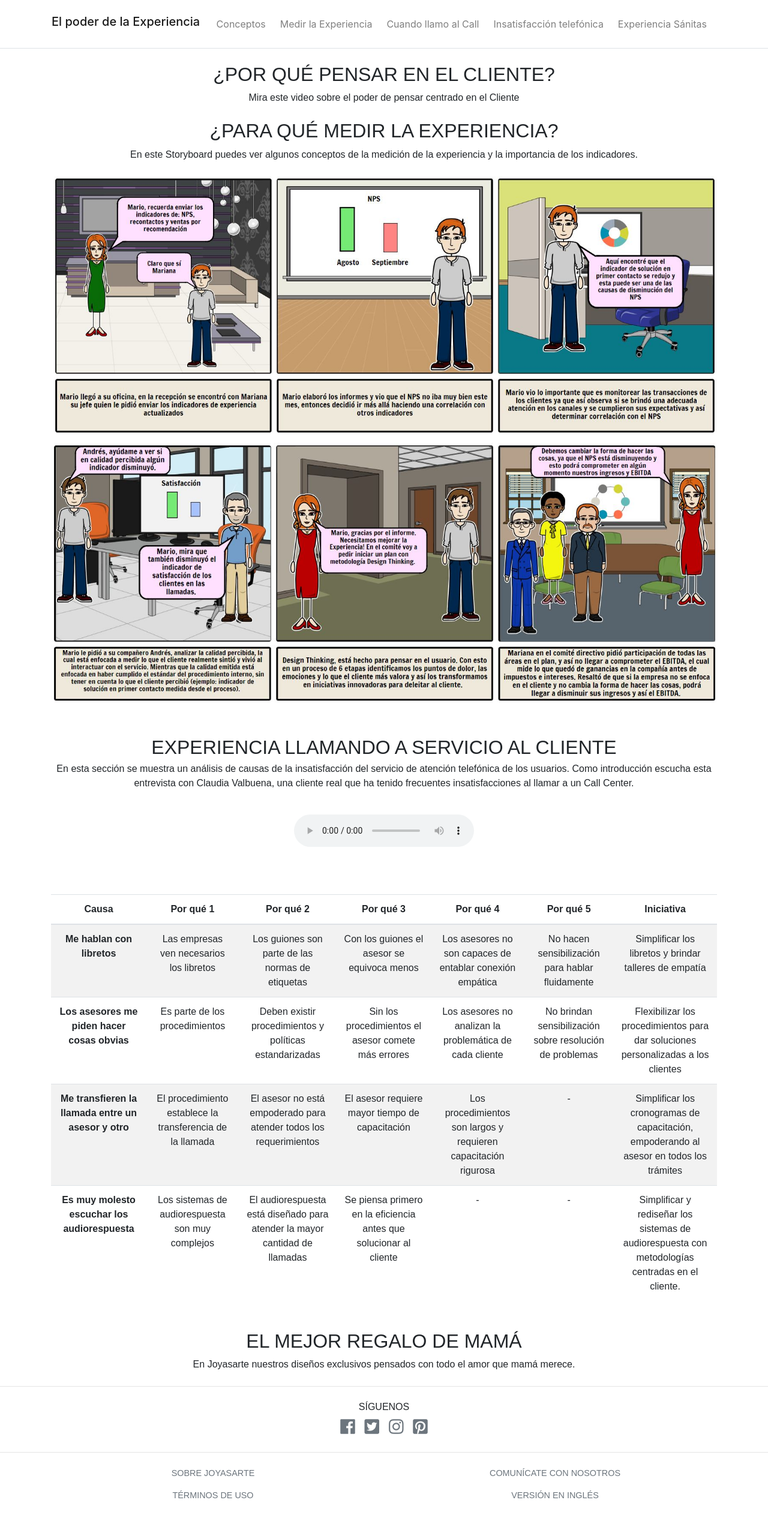
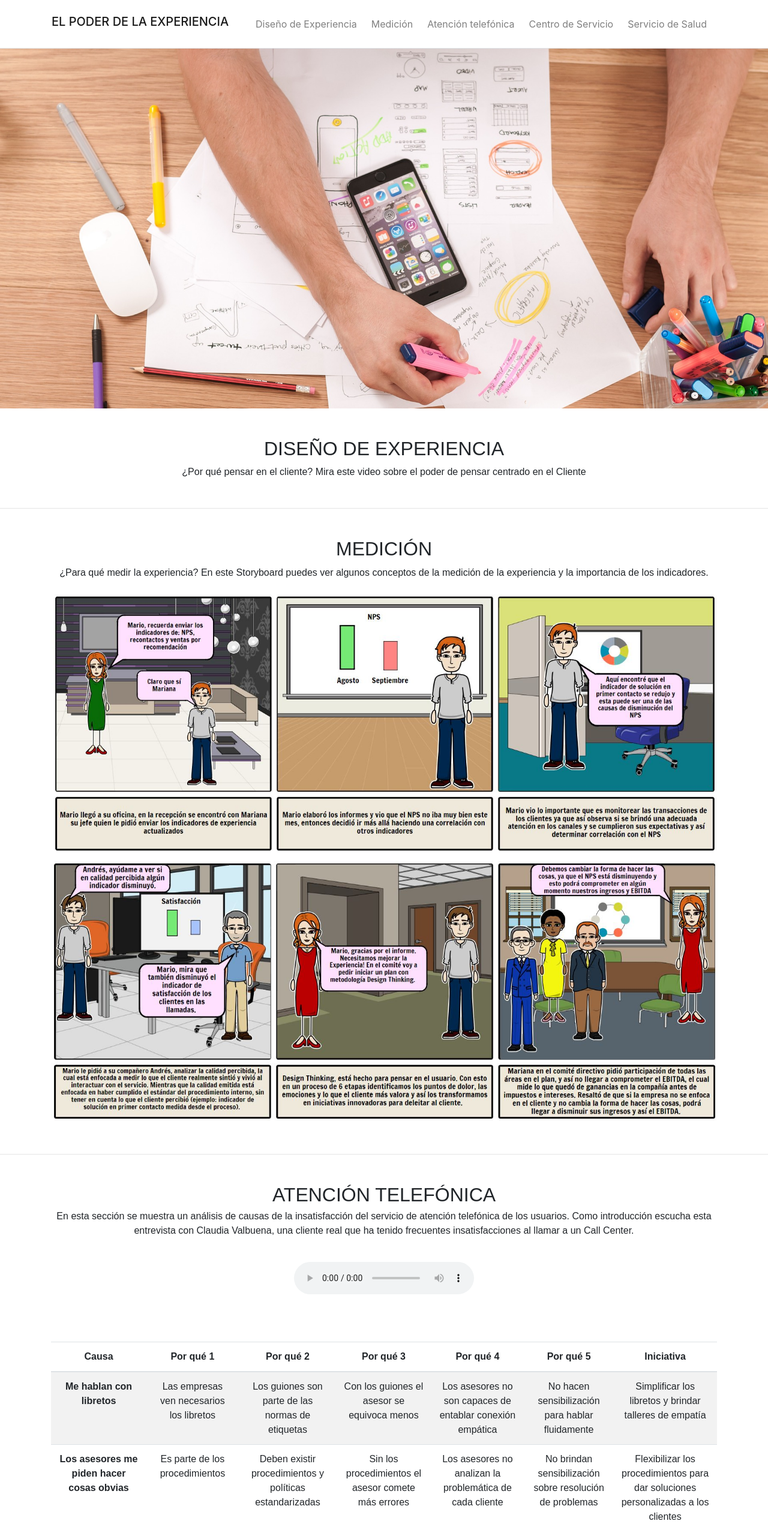
Before and after one commit to felipeenriquez/podexpe, a plain HTML site: page index.html in a window 1280 px wide. Shown: the top 2551 px of the page at 60% size. Drawn offline with nearby package versions, Linux system fonts and the light colour scheme; a web font is replaced by a local one.

Commit message:
se ajustan titulos y link

```diff
--- a/index.html
+++ b/index.html
@@ -32,8 +32,15 @@
 
       }
       .home-wrapper{
-        background: url('imagesjw/ux.jpg') no-repeat center top;
+        background-image: url("imagesjw/ux.jpg");
         background-size: cover;
+        height: 600px;
+      }
+
+      .home-wrapper p{
+        background-image: url("imagesjw/ux.jpg");
+        background-size: cover;
+        height: 600px;
       }
 
     </style>
@@ -43,10 +50,10 @@
 
 
   <!-- navbar -->
-  <div class="home-wrapper">
+
     <div class="sticky-top py-2 border-bottom" style="background-color:#ffffff">
-      <nav class="navbar navbar-expand-md navbar-light container" style="background-color:#ffffff">
-        <a class="navbar-brand mx-0 h1" href="index.html">El poder de la Experiencia</a>
+      <nav class="navbar navbar-expand-xl navbar-light container" style="background-color:#ffffff">
+        <a class="navbar-brand mx-0 h1" href="index.html">EL PODER DE LA EXPERIENCIA</a>
         <button class="navbar-toggler" type="button" data-toggle="collapse" data-target="#navbarSupportedContent"
           aria-controls="navbarSupportedContent" aria-expanded="false" aria-label="Toggle navigation">
           <span class="navbar-toggler-icon"></span>
@@ -55,50 +62,52 @@
         <div class="collapse navbar-collapse" id="navbarSupportedContent">
           <ul class="navbar-nav ml-auto">
             <li class="nav-item mr-2">
-              <a class="nav-link" href="anillos.html">Conceptos</a>
+              <a class="nav-link" href="#experiencia">Diseño de Experiencia</a>
             </li>
             <li class="nav-item mr-2">
-              <a class="nav-link" href="argollas.html">Medir la Experiencia</a>
+              <a class="nav-link" href="#medicion">Medición</a>
             </li>
             <li class="nav-item mr-2">
-              <a class="nav-link" href="toposyaretes.html">Cuando llamo al Call</a>
+              <a class="nav-link" href="#causas">Atención telefónica</a>
             </li>
             <li class="nav-item mr-2">
-              <a class="nav-link" href="pulseras.html">Insatisfacción telefónica</a>
+              <a class="nav-link" href="#centro">Centro de Servicio</a>
             </li>
             <li class="nav-item mr-2">
-              <a class="nav-link" href="dijes.html">Experiencia Sánitas</a>
+              <a class="nav-link" href="#salud">Servicio de Salud</a>
             </li>
 
           </ul>
         </div>
       </nav>
     </div>
-    <!-- <section>
-      <img src="imagesjw/ux.jpg" class="img-fluid my-0 py-0" alt="">
-    </section> -->
-  </div>
 
-  <!-- imagen -->
+
+  <section class="home-wrapper">
+      <!-- <img src="imagesjw/ux.jpg" class="img-fluid my-0 py-0" alt=""> -->
+
+  </section>
+
 
 
   <!-- Video por que pensar en el cliente -->
-  <section class="container text-center my-4 textodif">
-    <h2>¿POR QUÉ PENSAR EN EL CLIENTE?</h2>
-    <p>Mira este video sobre el poder de pensar centrado en el Cliente</p>
+  <section id="experiencia" class="container text-center my-5 textodif">
+    <h2>DISEÑO DE EXPERIENCIA</h2>
+    <p>¿Por qué pensar en el cliente? Mira este video sobre el poder de pensar centrado en el Cliente</p>
   </section>
-
+  <hr>
   <!-- storyboard Conceptos medición -->
-  <section class="container text-center my-4 textodif">
-    <h2>¿PARA QUÉ MEDIR LA EXPERIENCIA?</h2>
-    <p>En este Storyboard puedes ver algunos conceptos de la medición de la experiencia y la importancia de los
+  <section id="medicion" class="container text-center my-5 textodif">
+    <h2>MEDICIÓN</h2>
+    <p>¿Para qué medir la experiencia? En este Storyboard puedes ver algunos conceptos de la medición de la experiencia y la importancia de los
       indicadores.</p>
     <img src="imagesjw/Story1.JPG" class="img-fluid my-0 py-2" alt="">
     <img src="imagesjw/Story2.JPG" class="img-fluid my-0 py-2" alt="">
   </section>
-  <!-- storyboard -->
-  <section class="container text-center my-5 textodif">
-    <h2 class="my-1">EXPERIENCIA LLAMANDO A SERVICIO AL CLIENTE</h2>
+  <hr>
+  <!-- Análisis de Causas -->
+  <section id="causas" class="container text-center my-5 textodif">
+    <h2 class="my-1">ATENCIÓN TELEFÓNICA</h2>
     <p>En esta sección se muestra un análisis de causas de la insatisfacción del servicio de atención telefónica de los
       usuarios. Como introducción escucha esta entrevista con Claudia Valbuena, una cliente real que ha tenido
       frecuentes insatisfacciones al llamar a un Call Center.</p>
@@ -157,29 +166,23 @@
     </table>
 
   </section>
+  <hr>
+  <!-- Centro de Servicio -->
+  <section id="centro" class="container text-center my-4 textodif">
+    <h2>CENTRO DE SERVICIO</h2>
+    <p>En algún momento todos hemos vivido esta situación. Veamos a continuación como rediseñar esta experiencia. </p>
 
-  <!-- Texto -->
-  <section class="container text-center my-4 textodif">
-    <h2>EL MEJOR REGALO DE MAMÁ</h2>
-    <p>En Joyasarte nuestros diseños exclusivos pensados con todo el amor que mamá merece.</p>
-
-    <!-- productos -->
+  </section>
+  <hr>
+  <!-- Experiencia Sánitas -->
+  <section id="salud" class="container text-center my-4 textodif">
+    <h2>SERVICIO DE SALUD</h2>
+    <p>En algún momento todos hemos vivido esta situación. Veamos a continuación como rediseñar esta experiencia. </p>
 
   </section>
 
-  <!-- redes sociales -->
-  <hr>
 
-  <section class="container text-center my-4 textodif">
-    <h6>SÍGUENOS</h6>
-    <div class="col-12 h3 text-muted">
-      <i class="fab fa-facebook mx-1"></i>
-      <i class="fab fa-twitter-square mx-1"></i>
-      <i class="fab fa-instagram mx-1"></i>
-      <i class="fab fa-pinterest-square mx-1"></i>
-    </div>
 
-  </section>
 
   <hr>
 
@@ -189,23 +192,12 @@
 
     <div class="row">
       <div class="col-12 col-md-6">
-        <p>SOBRE JOYASARTE</p>
+        <p>FELIPE ENRIQUEZ</p>
       </div>
       <div class="col-12 col-md-6">
-        <p>COMUNÍCATE CON NOSOTROS</p>
+        <p>All rights reserved.</p>
       </div>
     </div>
-
-    <div class="row">
-      <div class="col-12 col-md-6">
-        <p>TÉRMINOS DE USO</p>
-      </div>
-      <div class="col-12 col-md-6">
-        <p>VERSIÓN EN INGLÉS</p>
-      </div>
-    </div>
-
-
 
   </section>
 
```
